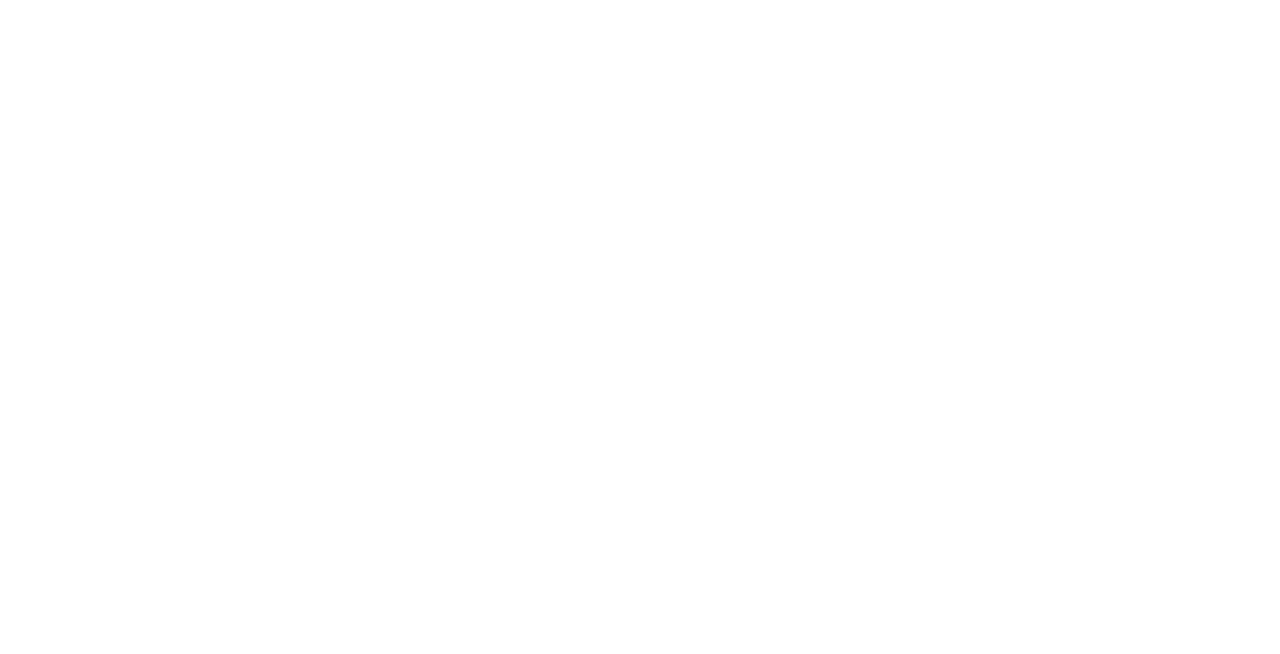
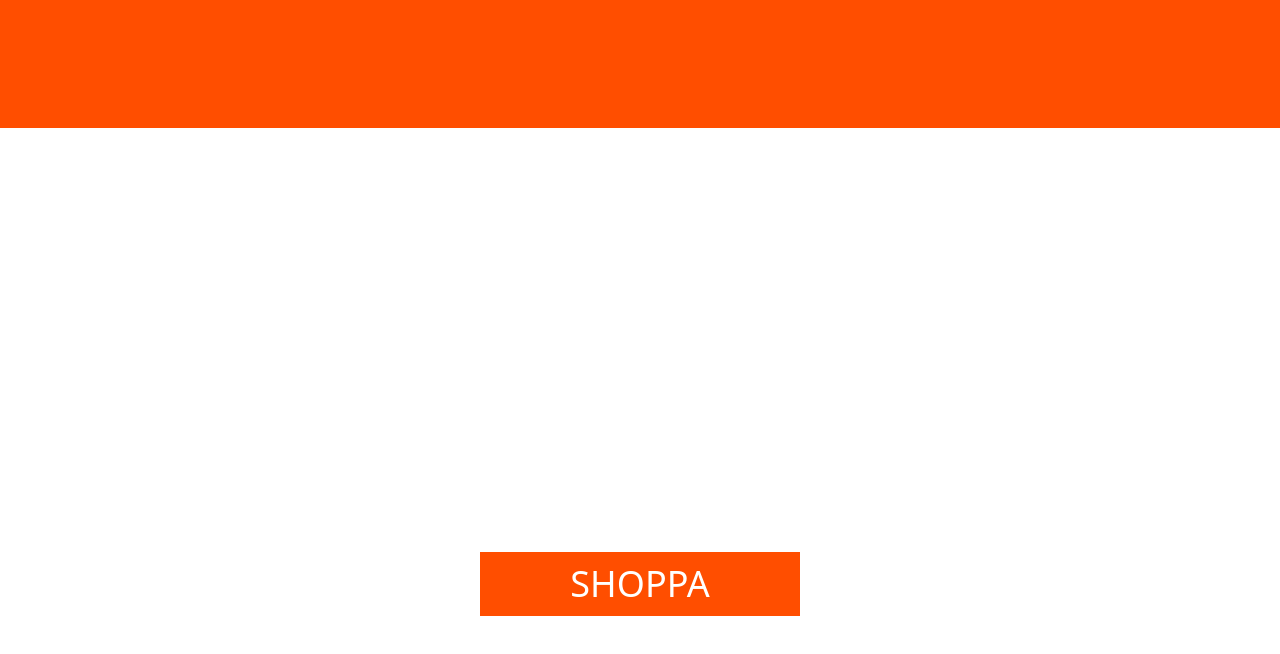
Before and after one commit to AxelEnghamre/Naturally, a website: page index.html in a window 1280 px wide. Drawn offline with nearby package versions, Linux system fonts and the light colour scheme; files that its build step writes are made by us from their sources.

Commit message:
hero and nav

```diff
--- a/index.html
+++ b/index.html
@@ -13,7 +13,14 @@
     <!-- include scripts here -->
 
   </head>
-  <body class="">
+  <body class="bg-white">
+
+    <nav class="fixed top-0 left-0 w-screen h-32 bg-sunset"></nav>
+
+    <section class="w-screen h-screen grid place-items-center">
+      <img src="" alt="">
+      <button class="bg-sunset w-52 h-11 text-lg sm:w-80 sm:h-16 sm:text-4xl grid place-items-center text-white">SHOPPA</button>
+    </section>
 
     <main class="">
 
```
